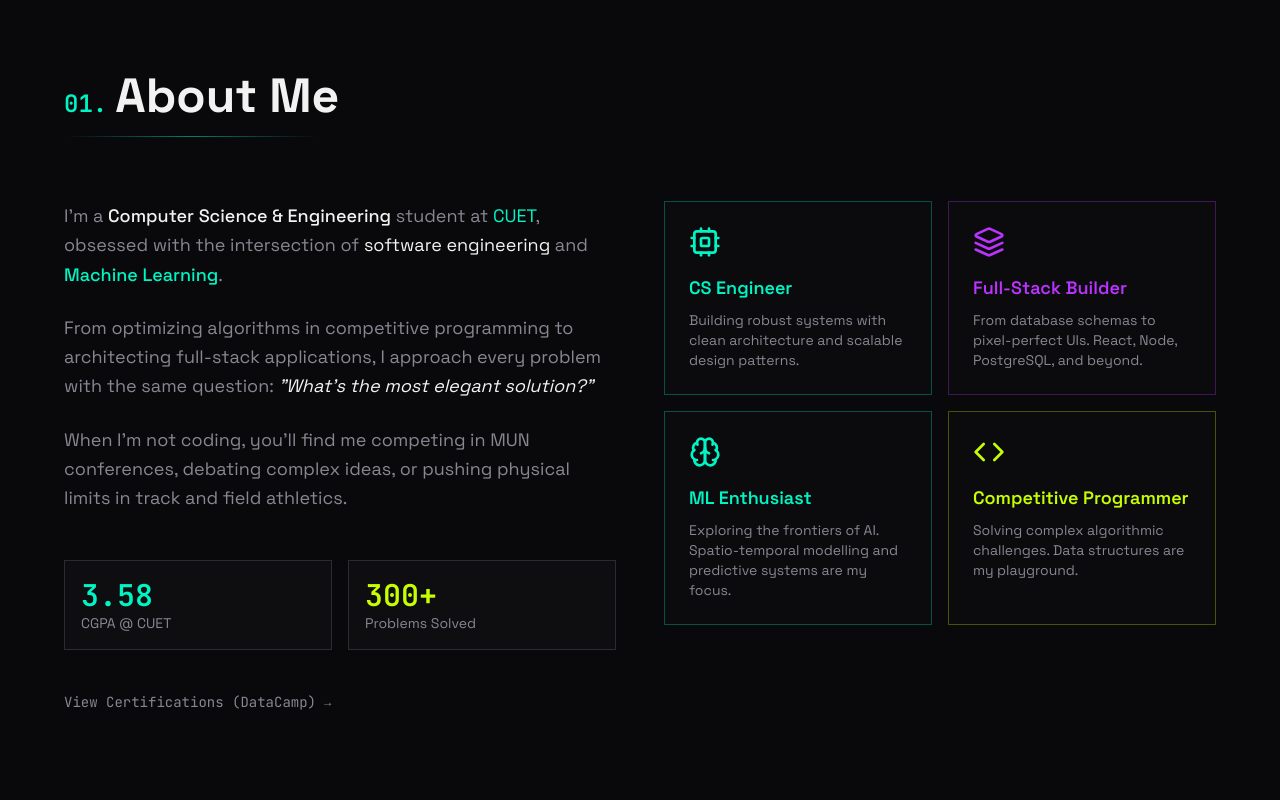
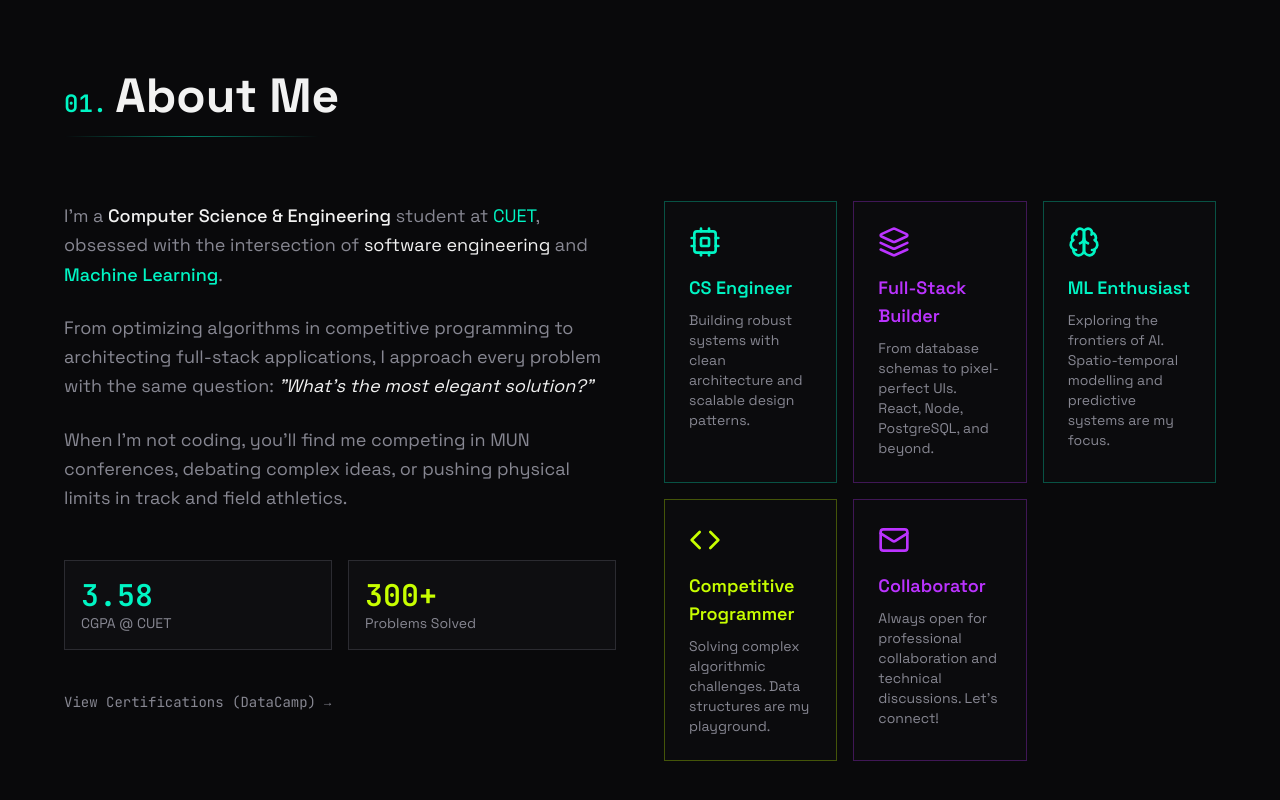
Before and after one commit to SamisDone/SS-Portfolio, a React (Vite) app: page / in a window 1280 px wide. Shown: the part 1188-1988 px from the top of the page. Built offline with nearby package versions, Linux system fonts and the light colour scheme; the HTML template or start-up script is replaced by a standard one.

Commit message:
Add Gmail to Hero and About sections

```diff
--- a/src/components/sections/About.tsx
+++ b/src/components/sections/About.tsx
@@ -1,6 +1,6 @@
 import { motion, useInView, useScroll, useTransform } from 'framer-motion'
 import { useRef } from 'react'
-import { Code, Cpu, Layers, Zap, Brain } from 'lucide-react'
+import { Code, Cpu, Layers, Zap, Brain, Mail } from 'lucide-react'
 
 const identityBlocks = [
   {
@@ -26,6 +26,13 @@ const identityBlocks = [
     title: 'Competitive Programmer',
     description: 'Solving complex algorithmic challenges. Data structures are my playground.',
     accent: 'acid',
+  },
+  {
+    icon: Mail,
+    title: 'Collaborator',
+    description: "Always open for professional collaboration and technical discussions. Let's connect!",
+    accent: 'violet',
+    href: 'https://mail.google.com/mail/?view=cm&fs=1&to=sarker.samonwita@gmail.com'
   },
 ]
 
@@ -118,14 +125,15 @@ export function About() {
           </motion.div>
 
           {/* Identity Blocks */}
-          <div className="grid sm:grid-cols-2 gap-4">
+          <div className="grid sm:grid-cols-2 lg:grid-cols-3 gap-4">
             {identityBlocks.map((block, index) => (
               <motion.div
                 key={block.title}
                 initial={{ opacity: 0, y: 20 }}
                 animate={isInView ? { opacity: 1, y: 0 } : {}}
                 transition={{ duration: 0.5, delay: 0.3 + index * 0.1 }}
-                className={`p-6 border rounded-sm bg-card/50 backdrop-blur-sm transition-all duration-300 interactive-card ${getAccentColor(block.accent)}`}
+                onClick={() => block.href && window.open(block.href, '_blank')}
+                className={`p-6 border rounded-sm bg-card/50 backdrop-blur-sm transition-all duration-300 interactive-card ${getAccentColor(block.accent)} ${block.href ? 'cursor-pointer' : ''}`}
               >
                 <block.icon className={`w-8 h-8 mb-4 ${getAccentColor(block.accent).split(' ')[0]}`} />
                 <h3 className="font-semibold text-lg mb-2">{block.title}</h3>
--- a/src/components/sections/Hero.tsx
+++ b/src/components/sections/Hero.tsx
@@ -1,7 +1,8 @@
 import { motion } from 'framer-motion'
-import { ArrowDown, Github, Linkedin, Terminal, Database } from 'lucide-react'
+import { ArrowDown, Github, Linkedin, Terminal, Database, Mail } from 'lucide-react'
 
 const socialLinks = [
+  { icon: Mail, href: 'https://mail.google.com/mail/?view=cm&fs=1&to=sarker.samonwita@gmail.com', label: 'Email' },
   { icon: Github, href: 'https://github.com/SamisDone', label: 'GitHub' },
   { icon: Linkedin, href: 'https://www.linkedin.com/in/samonwita-sarker-a87737262/', label: 'LinkedIn' },
   { icon: Terminal, href: 'https://codeforces.com/profile/jinxed_sam', label: 'Codeforces' },
```
